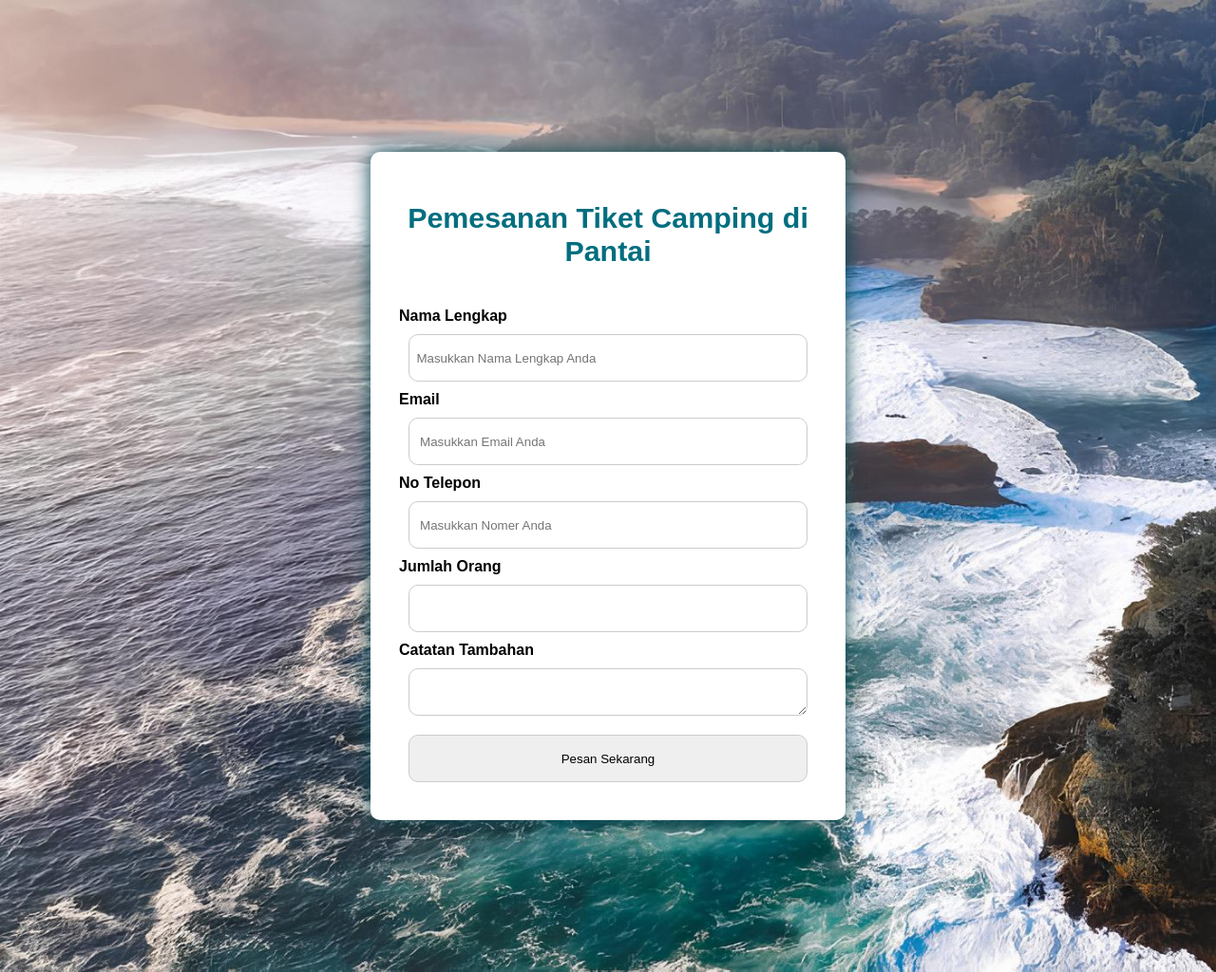
After one commit to iruzz/Pantai-Ngliyep, a PHP site: page /pesanTiket.php in a window 1280 px wide. The commit adds this page. Shown: the whole page at 95% size. Run offline with PHP 8.4, Linux system fonts and the light colour scheme.

Commit message:
create tiket

```diff
--- /dev/null
+++ b/functions.php
@@ -0,0 +1,24 @@
+<?php
+$conn = mysqli_connect("localhost", "root", "12345", "pantai");
+
+
+
+function tambah() {
+    global $conn;
+
+    $nama = $_POST['nama'];
+    $email = $_POST['email'];
+    $nomer = $_POST['nomer'];
+    $orang = $_POST['orang'];
+    $catatan = $_POST['catatan'];
+
+    $query = "INSERT INTO admin VALUES (
+                null, '$nama', '$email','$nomer', '$orang', '$catatan'
+                )";
+
+    mysqli_query($conn, $query);
+    return mysqli_affected_rows($conn);
+
+}
+
+?>
--- a/index.php
+++ b/index.php
@@ -19,7 +19,7 @@
             <li><a href="#profil">Deks</a></li>
             <li><a href="#wisata">Wisata</a></li>
             <li><a href="#contact">Contact</a></li>
-            <li><a href="login.html">Pesan Tiket</a></li>
+            <li><a href="pesanTiket.php">Pesan Tiket</a></li>
         </ul>
     </div>
 
--- /dev/null
+++ b/pesanTiket.php
@@ -0,0 +1,45 @@
+<?php
+require 'functions.php';
+
+if(isset($_POST["submit"])) {
+    if(tambah($_POST) > 0) {
+        echo "<script>alert('berhasil')</script>";
+    } else {
+        echo "<script>alert('gagal')</script>";
+    }
+}
+?>
+
+
+<!DOCTYPE html>
+<html lang="en">
+<head>
+    <meta charset="UTF-8">
+    <meta name="viewport" content="width=device-width, initial-scale=1.0">
+    <title>Tiket Camping di Pantai Ngliyep</title>
+    <link rel="stylesheet" href="p.css">
+</head>
+<body>
+    <div class="container">
+        <h2>Pemesanan Tiket Camping di Pantai</h2>
+        <form action="" method="post">
+            <label for="nama">Nama Lengkap</label>
+            <input type="text" name="nama" id="nama" placeholder="  Masukkan Nama Lengkap Anda">
+
+            <label for="email">Email</label>
+            <input type="email" name="email" id="email" placeholder="   Masukkan Email Anda">
+
+            <label for="nomer">No Telepon</label>
+            <input type="number" name="nomer" id="nomer" placeholder="   Masukkan Nomer Anda">
+
+            <label for="jumlah">Jumlah Orang</label>
+            <input type="number" name="orang" id="orang">
+
+            <label for="catatan">Catatan Tambahan</label>
+            <textarea name="" name="catatan" id="catatan" rows="4"></textarea>
+
+            <button type="submit" name="submit">Pesan Sekarang</button>
+        </form>
+    </div>
+</body>
+</html>
```
Also changed, not shown: pesanTiket.html (deleted, +0 -43 lines).
